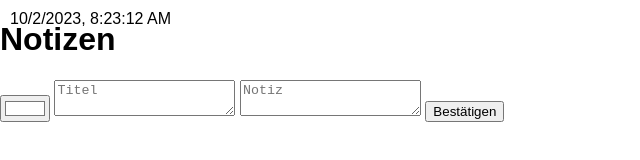
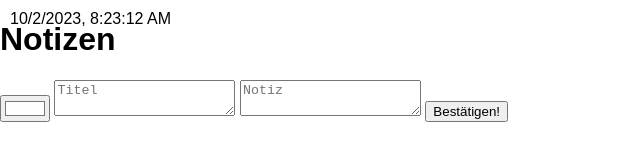
Before and after one commit to JMwert00/notes2, a plain HTML site: page index.html in a window 1280 px wide. Shown: the full height of the page, 0-640 px from the left. Drawn offline with Linux system fonts and the light colour scheme.

Commit message:
Neuer Push

```diff
--- a/index.html
+++ b/index.html
@@ -58,7 +58,7 @@
         <input type="color" id="colorPicker" value="#ffffff">
         <textarea id="noteTitle" placeholder="Titel"></textarea>
         <textarea id="noteContent" placeholder="Notiz"></textarea>
-        <button onclick="addNote()">Bestätigen</button>
+        <button onclick="addNote()">Bestätigen!</button>
     </div>
     <div id="container"></div>
 
```
